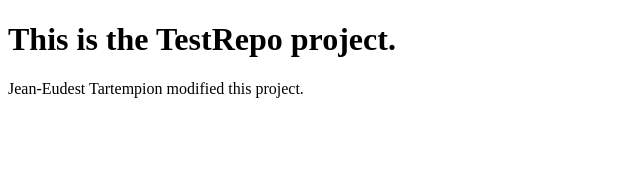
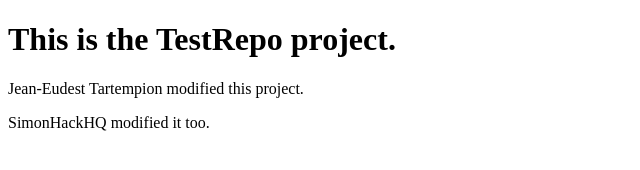
Before and after one commit to JeanEudesTartempion/TestRepo, a plain HTML site: page index.html in a window 1280 px wide. Shown: the whole page, without its empty margins (0-640 px from the left). Drawn offline with Linux system fonts and the light colour scheme.

Commit message:
SimonHackHQ modification

```diff
--- a/index.html
+++ b/index.html
@@ -6,5 +6,6 @@
 	<body>
 		<h1>This is the TestRepo project.</h1>
 		<p>Jean-Eudest Tartempion modified this project.</p>
+		<p>SimonHackHQ modified it too.</p>
 	</body>
 </html>
```
